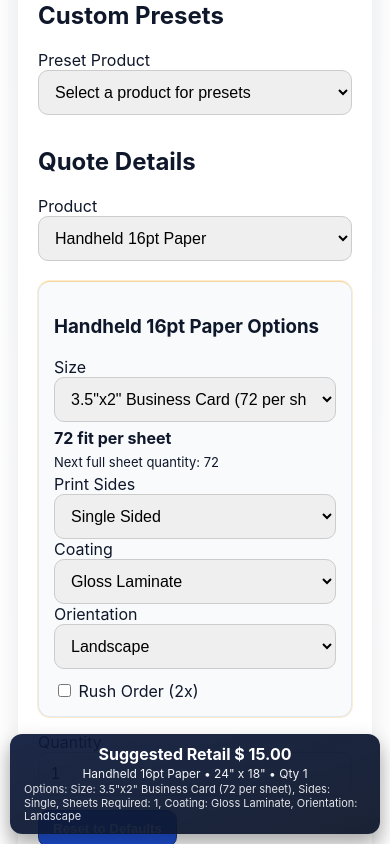
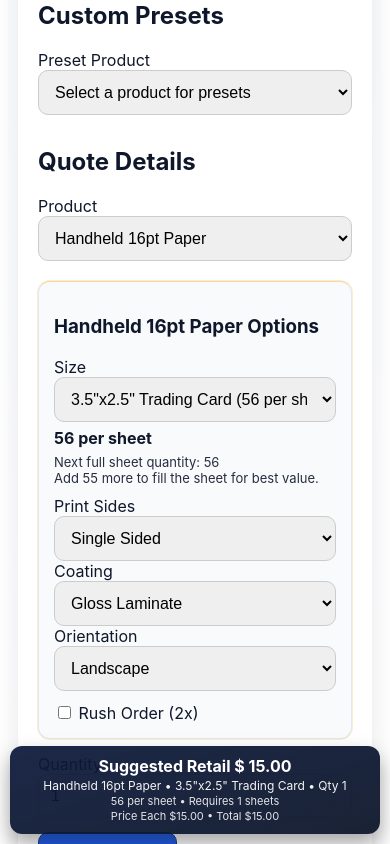
Before and after one commit to huegpx2008/hue-sign-pricing-app, a Next.js app: page / in a window 390 px wide. Both pictures are taken after a click on the button "Handheld 16pt Paper". Shown: the part 2856-3700 px from the top of the page. Built offline with nearby package versions, Linux system fonts and the light colour scheme.

Commit message:
Refine paper product mobile summary and handheld pricing model

```diff
--- a/app/page.js
+++ b/app/page.js
@@ -15,20 +15,19 @@ const allProducts = productCategories.flatMap((c) => c.items.map((i) => ({ ...i,
 
 export default function Page() {
   const handheldPaperSizes = [
-    { key: '3.5x2', label: '3.5"x2" Business Card', perSheet: 72 },
-    { key: '3.5x2.5', label: '3.5"x2.5" Trading Card', perSheet: 56 },
-    { key: '5x3', label: '5"x3"', perSheet: 30 },
-    { key: '6x4', label: '6"x4"', perSheet: 21 },
-    { key: '7x5', label: '7"x5"', perSheet: 12 },
-    { key: '9x4', label: '9"x4"', perSheet: 14 },
-    { key: '9x6', label: '9"x6"', perSheet: 9 },
-    { key: '11x8.5', label: '11"x8.5"', perSheet: 5 },
-    { key: '14x11', label: '14"x11"', perSheet: 2 },
-    { key: '16x12', label: '16"x12"', perSheet: 2 },
-    { key: '17x11', label: '17"x11"', perSheet: 2 },
-    { key: '12x18', label: '12"x18"', perSheet: 2 },
-    { key: '20x16', label: '20"x16"', perSheet: 1 },
-    { key: '18x28', label: '18"x28"', perSheet: 1 },
+    { key: '3.5x2.5', label: '3.5"x2.5" Trading Card', perSheet: 56, w: 3.5, h: 2.5 },
+    { key: '5x3', label: '5"x3"', perSheet: 30, w: 5, h: 3 },
+    { key: '6x4', label: '6"x4"', perSheet: 21, w: 6, h: 4 },
+    { key: '7x5', label: '7"x5"', perSheet: 12, w: 7, h: 5 },
+    { key: '9x4', label: '9"x4"', perSheet: 14, w: 9, h: 4 },
+    { key: '9x6', label: '9"x6"', perSheet: 9, w: 9, h: 6 },
+    { key: '11x8.5', label: '11"x8.5"', perSheet: 5, w: 11, h: 8.5 },
+    { key: '14x11', label: '14"x11"', perSheet: 2, w: 14, h: 11 },
+    { key: '16x12', label: '16"x12"', perSheet: 2, w: 16, h: 12 },
+    { key: '17x11', label: '17"x11"', perSheet: 2, w: 17, h: 11 },
+    { key: '12x18', label: '12"x18"', perSheet: 2, w: 12, h: 18 },
+    { key: '20x16', label: '20"x16"', perSheet: 1, w: 20, h: 16 },
+    { key: '18x28', label: '18"x28"', perSheet: 1, w: 18, h: 28 },
   ];
 
   const handleProductSelect = (nextProduct) => {
@@ -114,7 +113,7 @@ export default function Page() {
   const [businessCardCoating, setBusinessCardCoating] = useState("Gloss Laminate");
   const [businessCardOrientation, setBusinessCardOrientation] = useState("Landscape");
   const [businessCardRush, setBusinessCardRush] = useState(false);
-  const [handheldPaperSizeKey, setHandheldPaperSizeKey] = useState("3.5x2");
+  const [handheldPaperSizeKey, setHandheldPaperSizeKey] = useState("3.5x2.5");
   const [handheldPaperSides, setHandheldPaperSides] = useState("single");
   const [handheldPaperCoating, setHandheldPaperCoating] = useState("Gloss Laminate");
   const [handheldPaperOrientation, setHandheldPaperOrientation] = useState("Landscape");
@@ -202,7 +201,7 @@ export default function Page() {
     setPvcType("3-single"); setPvcContour(false); setPvcRush(false); setPvcCustomCut(false);
     setVehicleMagnetMode("standard"); setVehicleMagnetPreset("18x12"); setVehicleMagnetContour(false); setVehicleMagnetRoundedCorners(false); setVehicleMagnetRush(false); setVehicleMagnetNotes("");
     setBusinessCardQty(250); setBusinessCardSides("single"); setBusinessCardCoating("Gloss Laminate"); setBusinessCardOrientation("Landscape"); setBusinessCardRush(false);
-    setHandheldPaperSizeKey("3.5x2"); setHandheldPaperSides("single"); setHandheldPaperCoating("Gloss Laminate"); setHandheldPaperOrientation("Landscape"); setHandheldPaperRush(false);
+    setHandheldPaperSizeKey("3.5x2.5"); setHandheldPaperSides("single"); setHandheldPaperCoating("Gloss Laminate"); setHandheldPaperOrientation("Landscape"); setHandheldPaperRush(false);
   }
 
   function preset(prod, w, h, double = false) {
@@ -357,6 +356,8 @@ export default function Page() {
     productName: productMap[product]?.label || products[activeProduct] || "Unknown Product",
     size: activeProduct === "handheld16ptPaper" ? handheldPaperSize.label : activeProduct === "businessCards" ? 'Standard Business Card' : `${num(width)}" x ${num(height)}"`,
     qty: activeProduct === "businessCards" ? businessCardQty : num(qty, 1),
+    sheetHint: activeProduct === "handheld16ptPaper" ? `Next full sheet quantity: ${calc.nextFullSheetQty || handheldPaperSize.perSheet}` : null,
+    sheetAddMore: activeProduct === "handheld16ptPaper" ? `Add ${calc.addMoreQty || handheldPaperSize.perSheet} more to fill the sheet for best value.` : null,
     material:
       activeProduct === "vinyl"
         ? `${vinylOptions[vinylType].name} / ${vinylLaminate}`
--- a/components/PricingSummary.js
+++ b/components/PricingSummary.js
@@ -86,6 +86,8 @@ export default function PricingSummary({
       `Quantity: ${selectedDetails?.qty || num(qty, 1)}`,
       ...(selectedDetails?.material ? [selectedDetails.material] : []),
       ...(selectedDetails?.options?.length ? [`Options: ${selectedDetails.options.join(", ")}`] : []),
+      ...(selectedDetails?.sheetHint ? [selectedDetails.sheetHint] : []),
+      ...(selectedDetails?.sheetAddMore ? [selectedDetails.sheetAddMore] : []),
       ...(selectedDetails?.printSize ? [`Print/Decal Size: ${selectedDetails.printSize}`] : []),
       `Price Each: ${money(summaryCalc.each || 0)}`,
       `Total: ${money(summaryCalc.retail || 0)}`,
@@ -146,6 +148,29 @@ export default function PricingSummary({
     : null;
   const quoteText = (multiItemQuoteLines || quoteLines).join("\n");
   const emailHref = `mailto:${encodeURIComponent(emailQuoteToHue || "jason@huegraphics.cc")}?${customerEmail ? `cc=${encodeURIComponent(customerEmail)}&` : ""}subject=${encodeURIComponent("Quote Request from Hue Graphics Quote Form")}&body=${encodeURIComponent(quoteText)}`;
+
+
+  const mobileMeta = (() => {
+    if (activeProduct === "businessCards") {
+      const side = selectedDetails?.options?.find((o) => o.includes("Sided")) || "Single Sided";
+      return {
+        line1: `Business Cards • Qty ${selectedDetails?.qty || num(qty, 1)} • ${side}`,
+        line2: `Price Each ${money(summaryCalc.each || 0)} • Total ${money(summaryCalc.retail || 0)}`,
+      };
+    }
+    if (activeProduct === "handheld16ptPaper") {
+      const size = selectedDetails?.size || "Handheld";
+      return {
+        line1: `Handheld 16pt Paper • ${size} • Qty ${num(qty, 1)}`,
+        line2: `${calc.piecesPerSheet || 1} per sheet • Requires ${calc.sheetsRounded || 1} sheets`,
+        line3: `Price Each ${money(summaryCalc.each || 0)} • Total ${money(summaryCalc.retail || 0)}`,
+      };
+    }
+    return {
+      line1: `${productMap[product]?.label || products[activeProduct]} • ${num(width)}" x ${num(height)}" • Qty ${num(qty, 1)}`,
+      line2: selectedDetails.options.length ? `Options: ${selectedDetails.options.join(", ")}` : "Options: None",
+    };
+  })();
 
   const handleCopyQuote = async () => {
     if (typeof navigator !== "undefined" && navigator.clipboard?.writeText) {
@@ -333,8 +358,9 @@ export default function PricingSummary({
           </>
         ) : (
           <>
-            <div className="mobileMeta">{productMap[product]?.label || products[activeProduct]} • {num(width)}&quot; x {num(height)}&quot; • Qty {num(qty, 1)}</div>
-            <div className="mobileOptions">{selectedDetails.options.length ? `Options: ${selectedDetails.options.join(", ")}` : "Options: None"}</div>
+            <div className="mobileMeta">{mobileMeta.line1}</div>
+            <div className="mobileOptions">{mobileMeta.line2}</div>
+            {mobileMeta.line3 && <div className="mobileOptions">{mobileMeta.line3}</div>}
           </>
         )}
       </div>
--- a/components/ProductOptions.js
+++ b/components/ProductOptions.js
@@ -281,8 +281,13 @@ export default function ProductOptions(props) {
           <select style={input} value={handheldPaperSizeKey} onChange={(e) => setHandheldPaperSizeKey(e.target.value)}>
             {props.handheldPaperSizes.map((s) => <option key={s.key} value={s.key}>{s.label} ({s.perSheet} per sheet)</option>)}
           </select>
-          <p style={{ margin: "6px 0" }}><strong>{handheldPaperSize?.perSheet || 1} fit per sheet</strong></p>
-          {(Number(qty) % (handheldPaperSize?.perSheet || 1) !== 0) && <p style={{ margin: "4px 0", fontSize: 13 }}>Next full sheet quantity: {Math.ceil(Number(qty || 1) / (handheldPaperSize?.perSheet || 1)) * (handheldPaperSize?.perSheet || 1)}</p>}
+          <p style={{ margin: "6px 0" }}><strong>{handheldPaperSize?.perSheet || 1} per sheet</strong></p>
+          {(Number(qty) % (handheldPaperSize?.perSheet || 1) !== 0) && (
+            <div style={{ margin: "4px 0 10px", fontSize: 13, opacity: 0.9 }}>
+              <div>Next full sheet quantity: {Math.ceil(Number(qty || 1) / (handheldPaperSize?.perSheet || 1)) * (handheldPaperSize?.perSheet || 1)}</div>
+              <div>Add {(Math.ceil(Number(qty || 1) / (handheldPaperSize?.perSheet || 1)) * (handheldPaperSize?.perSheet || 1)) - Number(qty || 1)} more to fill the sheet for best value.</div>
+            </div>
+          )}
           <label>Print Sides</label><select style={input} value={handheldPaperSides} onChange={(e) => setHandheldPaperSides(e.target.value)}><option value="single">Single Sided</option><option value="double">Double Sided</option></select>
           <label>Coating</label><select style={input} value={handheldPaperCoating} onChange={(e) => setHandheldPaperCoating(e.target.value)}><option>Gloss Laminate</option><option>No Coating</option></select>
           <label>Orientation</label><select style={input} value={handheldPaperOrientation} onChange={(e) => setHandheldPaperOrientation(e.target.value)}><option>Landscape</option><option>Portrait</option></select>
--- a/hooks/usePricingCalculator.js
+++ b/hooks/usePricingCalculator.js
@@ -166,14 +166,22 @@ export default function usePricingCalculator({
     }
 
     if (product === "handheld16ptPaper") {
-      const sheetsRequired = Math.max(Math.ceil(q / Math.max(Number(handheldPaperSize?.perSheet) || 1, 1)), 1);
+      const piecesPerSheet = Math.max(Number(handheldPaperSize?.perSheet) || 1, 1);
+      const sheetsRequired = Math.max(Math.ceil(q / piecesPerSheet), 1);
       const materialCost = sheetsRequired * 2;
       const shipping = Math.ceil(sheetsRequired / 100) * 10;
+      const areaEach = Math.max(Number(handheldPaperSize?.w) * Number(handheldPaperSize?.h) || 1, 1);
+      const bcArea = 7;
+      const ratePerSqIn = q >= 1000 ? (59.99 / 1000) / bcArea : q >= 500 ? (49.99 / 500) / bcArea : (39.99 / 250) / bcArea;
+      const areaBasedRetail = q * areaEach * ratePerSqIn;
       let costMarginPrice = materialCost / (1 - m);
-      if (handheldPaperRush) costMarginPrice *= 2;
-      const retail = (costMarginPrice + shipping + fees) * mult;
+      let basePrice = Math.max(areaBasedRetail, costMarginPrice);
+      if (handheldPaperRush) basePrice *= 2;
+      const retail = (basePrice + shipping + fees) * mult;
       const directCost = materialCost + shipping;
-      return { label: "Handheld 16pt Paper", retail, each: retail / q, cost: directCost, profit: retail - directCost, margin: retail ? ((retail - directCost) / retail) * 100 : 0, materialCost, shipping, sheetsRounded: sheetsRequired, piecesPerSheet: Number(handheldPaperSize?.perSheet) || 1, sideLabel: handheldPaperSides === "double" ? "Double Sided" : "Single Sided", recommendedQty: sheetsRequired * (Number(handheldPaperSize?.perSheet) || 1), costMarginPrice };
+      const nextFullSheetQty = Math.ceil(q / piecesPerSheet) * piecesPerSheet;
+      const addMoreQty = nextFullSheetQty > q ? nextFullSheetQty - q : piecesPerSheet;
+      return { label: "Handheld 16pt Paper", retail, each: retail / q, cost: directCost, profit: retail - directCost, margin: retail ? ((retail - directCost) / retail) * 100 : 0, materialCost, shipping, sheetsRounded: sheetsRequired, piecesPerSheet, sideLabel: handheldPaperSides === "double" ? "Double Sided" : "Single Sided", nextFullSheetQty, addMoreQty, costMarginPrice, areaEach, ratePerSqIn };
     }
 
     if (product === "banner") {
```
